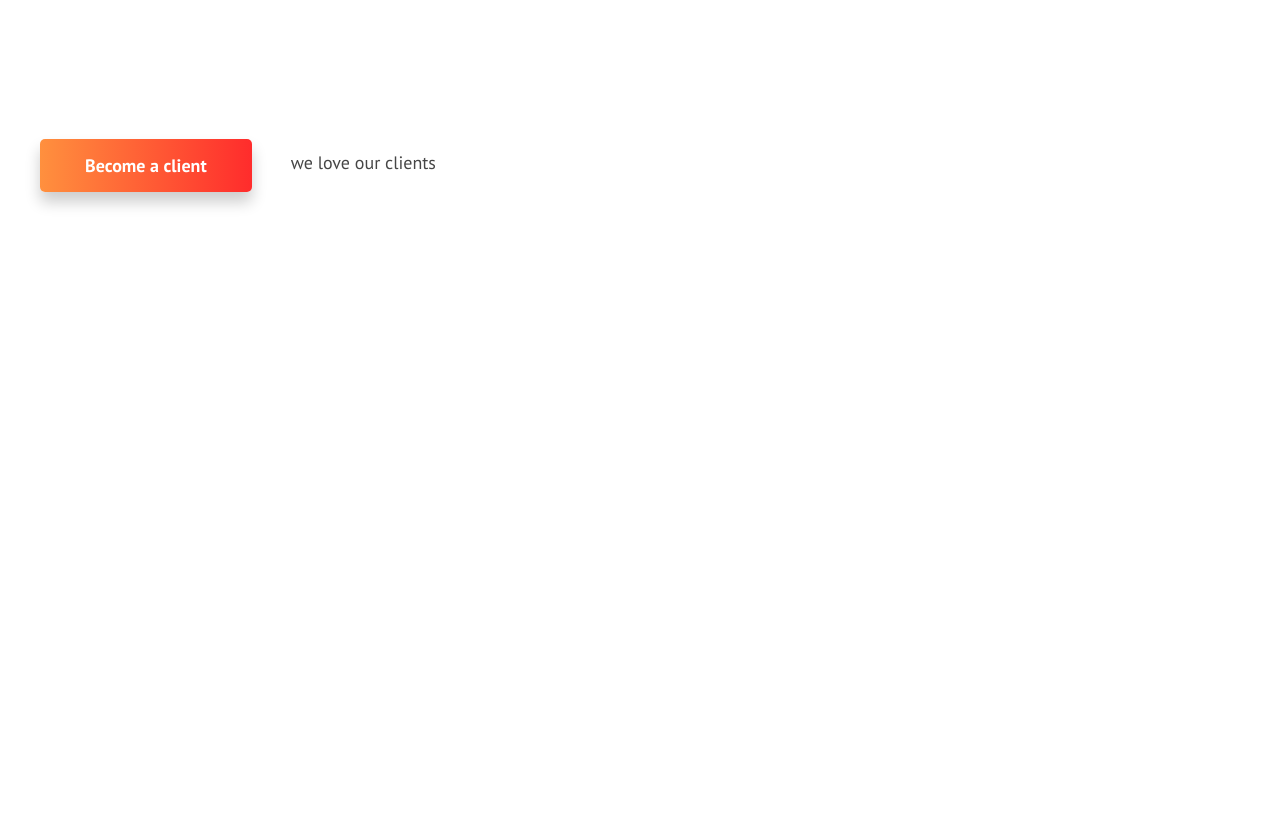
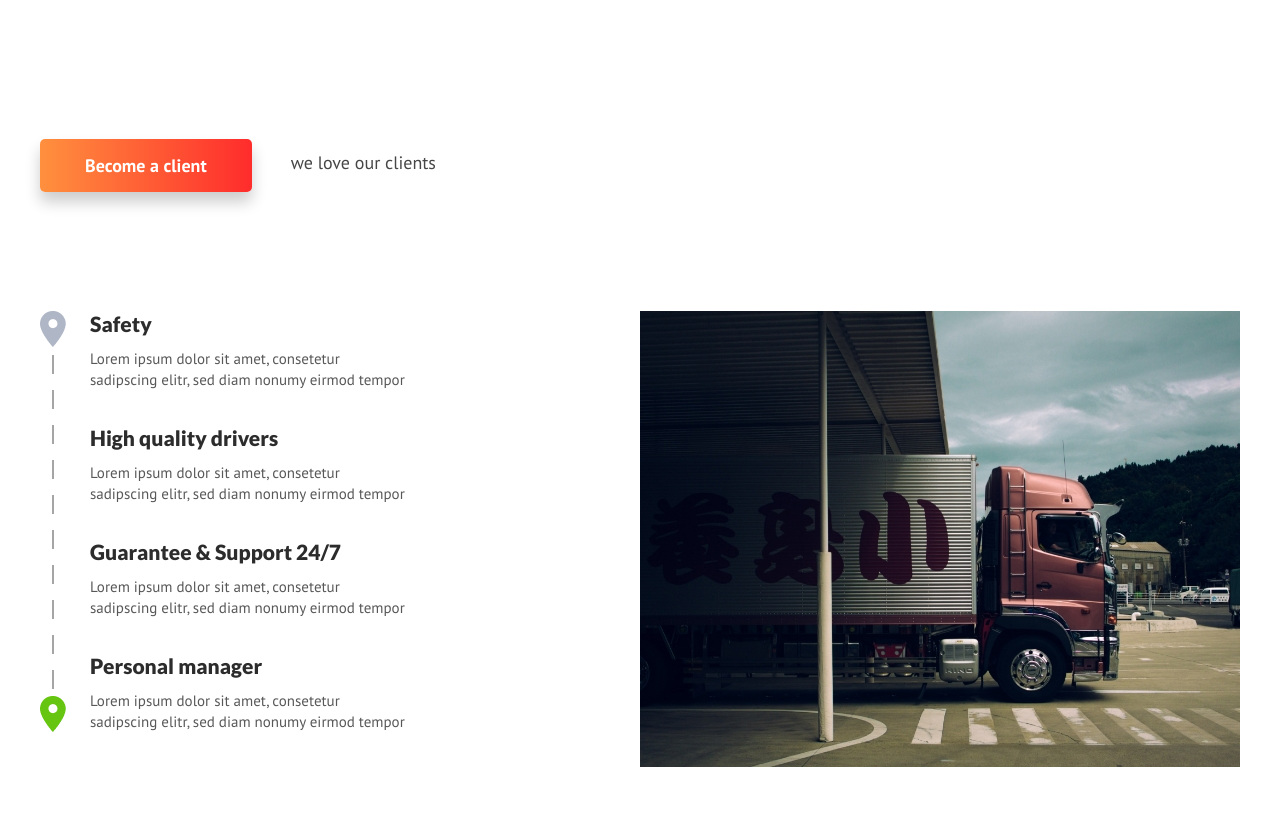
Before and after one commit to 111spartanec111/Logistic, a plain HTML site: page index.html in a window 1280 px wide. Shown: the part 1548-2375 px from the top of the page. Before the commit the page ends 1799 px from the top, so only its background shows below. Drawn offline with Linux system fonts and the light colour scheme.

Commit message:
секция преимущества

```diff
--- a/css/style.css
+++ b/css/style.css
@@ -25,6 +25,16 @@ ul, ol {
     padding: 0;
     list-style: none;
 }
+
+.img {
+    display: block;
+    max-width: 100%;
+    height: auto;
+}
+
+
+/*   Container   */
+
 
 .container {
     width: 100%;
@@ -340,11 +350,14 @@ ul, ol {
 .clients__list li {
     margin: 0 50px 40px 0;
     padding: 5px;
+    border-radius: 10px;
+    transition: all 0.2s linear;
 }
 
 .clients__list li:hover {
     box-shadow: 0 5px 30px rgba(119, 118, 118, 0.2);
     border-radius: 10px;
+    background: rgba(0, 74, 241, 0.2);
 }
 
 .clients-love {
@@ -419,3 +432,65 @@ ul, ol {
 .reviews__content p:first-child {
     text-indent: 20px;
 }
+
+
+/*   BENEFITS   */
+
+
+.benefits {
+    display: flex;
+}
+.benefits__col {
+    width: 50%;
+}
+.benefits-list {
+    position: relative;
+    width: 100%;
+    max-width: 370px;
+    padding-left: 50px;
+    background-image: linear-gradient(to bottom, #fff 45%, #A5A5A5 45%);
+    background-size: 2px 35px;
+    background-repeat: repeat-y;
+    background-position: 12px -7px;
+
+}
+.benefits-list:before,
+.benefits-list:after {
+    content: '';
+    display: block;
+    width: 26px;
+    height: 36px;
+    background-repeat: no-repeat;
+    position: absolute;
+    z-index: 1;
+}
+.benefits-list:before {
+    background: url('../images/grey.png');
+    top: 0;
+    left: 0;
+    background-color: #fff;
+}
+.benefits-list:after {
+    background: url('../images/green.png');
+    bottom: 0;
+    left: 0;
+    background-color: #fff;
+}
+
+.benefits-list__item:not(:last-child) {
+    margin-bottom: 35px;
+}
+.benefits-list__title {
+    font-family: 'Lato', sans-serif;
+    font-weight: 900;
+    font-size: 21px;
+    line-height: 25px;
+    color: #2C2C2C;
+    margin-bottom: 12px;
+}
+.benefits-list__text {
+    font-weight: 400;
+    font-size: 15px;
+    line-height: 21px;
+    color: #585858;
+}
--- a/index.html
+++ b/index.html
@@ -167,6 +167,35 @@
         </div>
     </section>
 
+    <div class="section">
+        <div class="container">
+            <div class="benefits">
+                <div class="benefits__col">
+                    <ul class="benefits-list">
+                        <li class="benefits-list__item">
+                            <h4 class="benefits-list__title">Safety</h4>
+                            <div class="benefits-list__text"><p>Lorem ipsum dolor sit amet, consetetur sadipscing elitr, sed diam nonumy eirmod tempor</p></div>
+                        </li>
+                        <li class="benefits-list__item">
+                            <h4 class="benefits-list__title">High quality drivers</h4>
+                            <div class="benefits-list__text"><p>Lorem ipsum dolor sit amet, consetetur sadipscing elitr, sed diam nonumy eirmod tempor</p></div>
+                        </li>
+                        <li class="benefits-list__item">
+                            <h4 class="benefits-list__title">Guarantee & Support 24/7</h4>
+                            <div class="benefits-list__text"><p>Lorem ipsum dolor sit amet, consetetur sadipscing elitr, sed diam nonumy eirmod tempor</p></div>
+                        </li>
+                        <li class="benefits-list__item">
+                            <h4 class="benefits-list__title">Personal manager</h4>
+                            <div class="benefits-list__text"><p>Lorem ipsum dolor sit amet, consetetur sadipscing elitr, sed diam nonumy eirmod tempor</p></div>
+                        </li>
+                    </ul>
+                </div>  <!-- Benefits Col -->
+                <div class="benefits__col">
+                    <img class="img" src="images/track.jpg" alt="track">
+                </div>
+            </div> <!-- Benefits -->
+        </div>
+    </div>
 
 </body>
 </html>
```
Also changed, not shown: images/green.png (added), images/grey.png (added), images/photo.png (deleted), images/track.jpg (added).
